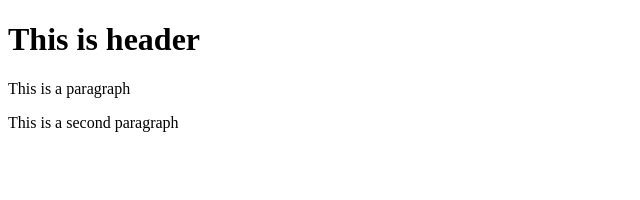
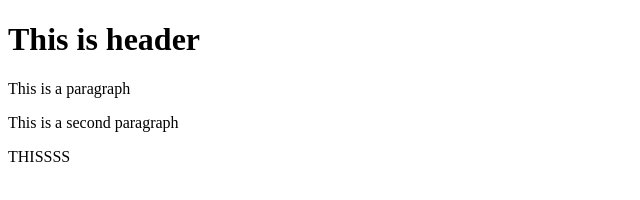
Before and after one commit to dimlit/git-test, a website: page index.html in a window 1280 px wide. Shown: the full height of the page, 0-640 px from the left. Drawn offline with Linux system fonts and the light colour scheme.

Commit message:
fourth commit

```diff
--- a/index.html
+++ b/index.html
@@ -6,5 +6,6 @@
  		<h1>This is header</h1>
  		<p>This is a paragraph</p>
  		<p>This is a second paragraph</p>
+ 		<p>THISSSS</p>
  	</body>
  </html>
```
Also changed, not shown: package.json (added, +24 -0 lines), 2 other files.
